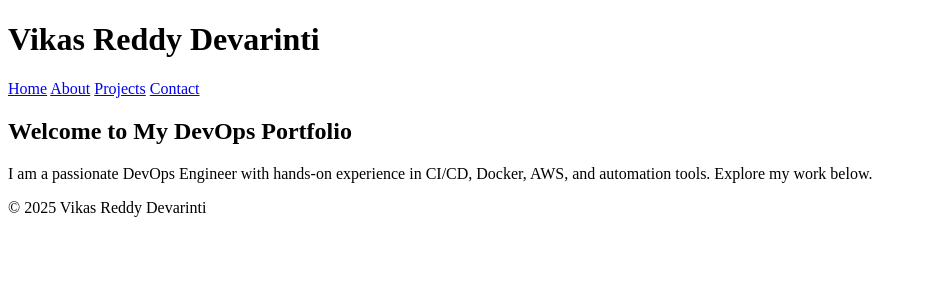
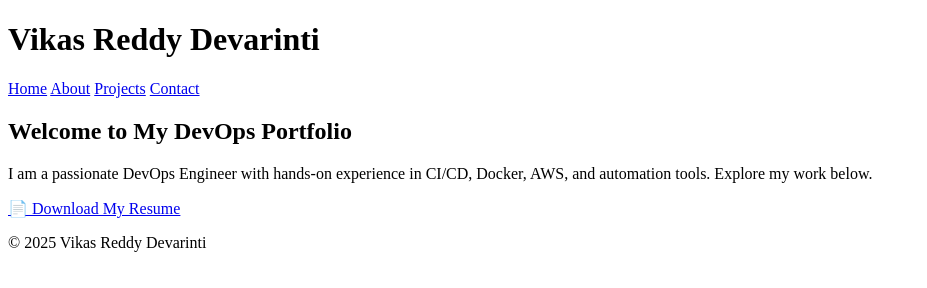
Before and after one commit to Vikasreddy2600/devops-portfolio, a plain HTML site: page index.html in a window 1280 px wide. Shown: the whole page, without its empty margins (0-927 px from the left). Drawn offline with Linux system fonts and the light colour scheme.

Commit message:
Update index.html

```diff
--- a/index.html
+++ b/index.html
@@ -20,6 +20,8 @@
   <main>
     <h2>Welcome to My DevOps Portfolio</h2>
     <p>I am a passionate DevOps Engineer with hands-on experience in CI/CD, Docker, AWS, and automation tools. Explore my work below.</p>
+    <p><a href="resume.pdf" download class="resume-btn">📄 Download My Resume</a></p>
+
   </main>
 
   <footer>
```
